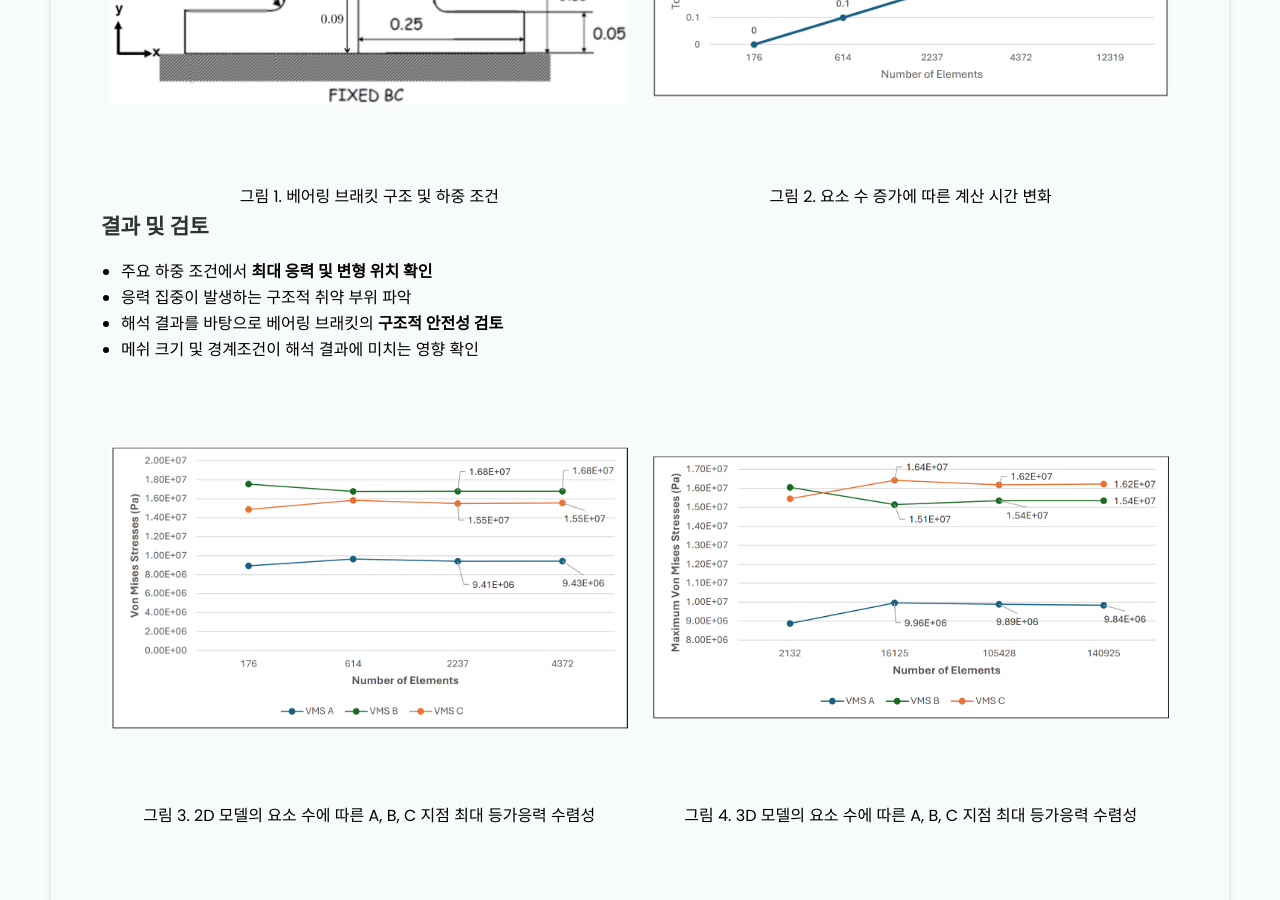
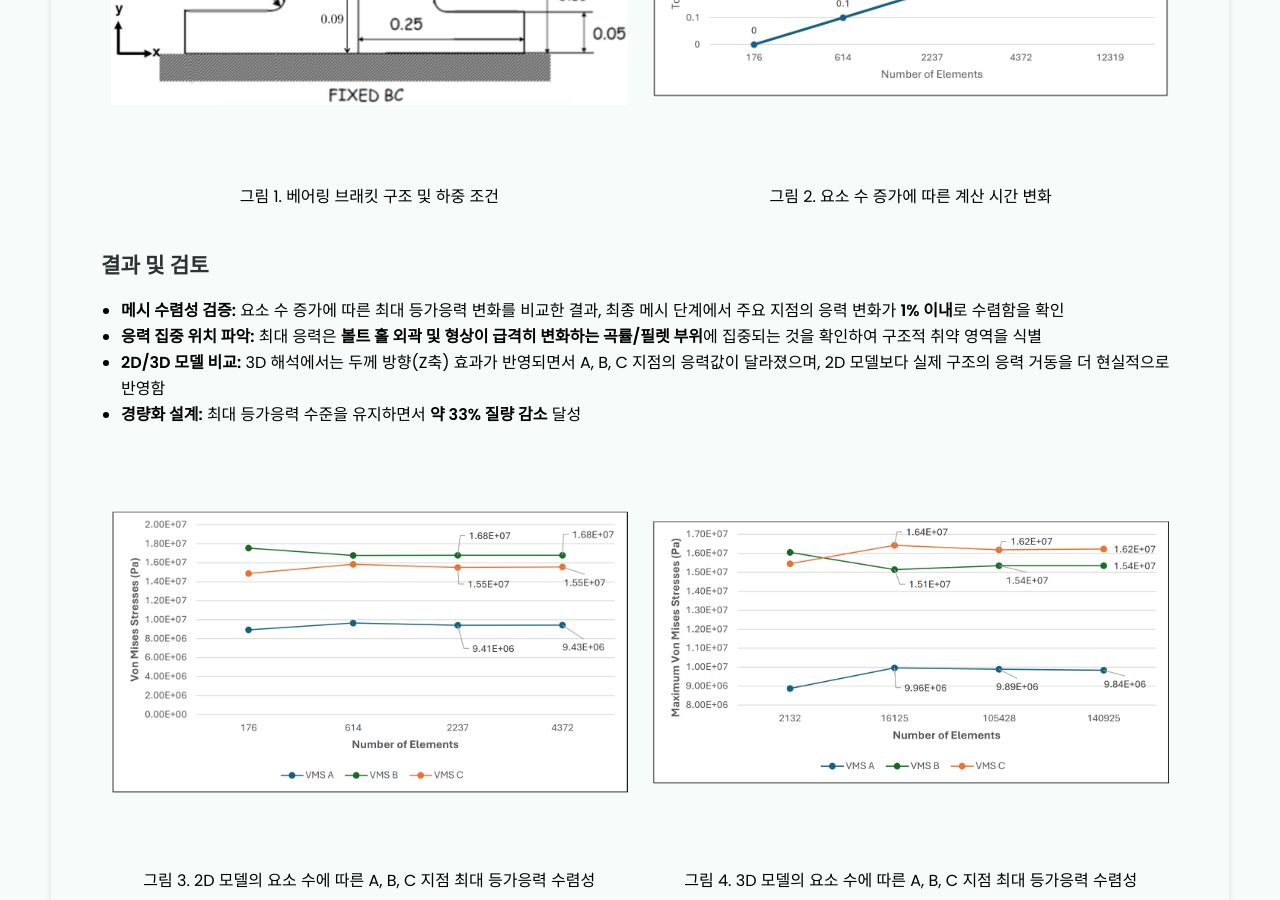
Before and after one commit to border3033/border3033.github.io, a Jekyll site: the page built from _projects/베어링 브래킷의 구조응력 해석/index.md, in a window 1280 px wide and 900 px high, scrolled down 1492 px. Built offline with Jekyll 4.4.1, drawn with Linux system fonts in a browser that asks for light colours.

Commit message:
Update index.md

```diff
--- a/_projects/베어링 브래킷의 구조응력 해석/index.md
+++ b/_projects/베어링 브래킷의 구조응력 해석/index.md
@@ -69,13 +69,13 @@ main-image: /coverpage.png
 
 </div>
 
-
+<br>
 ## 결과 및 검토
 
-- 주요 하중 조건에서 **최대 응력 및 변형 위치 확인**
-- 응력 집중이 발생하는 구조적 취약 부위 파악
-- 해석 결과를 바탕으로 베어링 브래킷의 **구조적 안전성 검토**
-- 메쉬 크기 및 경계조건이 해석 결과에 미치는 영향 확인
+- **메시 수렴성 검증:** 요소 수 증가에 따른 최대 등가응력 변화를 비교한 결과, 최종 메시 단계에서 주요 지점의 응력 변화가 **1% 이내**로 수렴함을 확인
+- **응력 집중 위치 파악:** 최대 응력은 **볼트 홀 외곽 및 형상이 급격히 변화하는 곡률/필렛 부위**에 집중되는 것을 확인하여 구조적 취약 영역을 식별
+- **2D/3D 모델 비교:** 3D 해석에서는 두께 방향(Z축) 효과가 반영되면서 A, B, C 지점의 응력값이 달라졌으며, 2D 모델보다 실제 구조의 응력 거동을 더 현실적으로 반영함
+- **경량화 설계:** 최대 등가응력 수준을 유지하면서 **약 33% 질량 감소** 달성
 
 <div style="display: flex; gap: 24px; justify-content: center; align-items: flex-start; flex-wrap: wrap; margin-top: 25px;">
 
@@ -133,7 +133,7 @@ main-image: /coverpage.png
 
 </div>
 
-<br><br>
+<br>
 
 ## 경량화 설계안
 
@@ -141,7 +141,7 @@ main-image: /coverpage.png
 <figure style="margin: 25px auto; text-align: center;">
   <img
     src="https://raw.githubusercontent.com/border3033/border3033.github.io/main/_projects/베어링%20브래킷의%20구조응력%20해석/concept1.png"
-    style="max-width: 100%; max-height: 300px; width: auto; height: auto; display: block; margin: 0 auto;"
+    style="max-width: 100%; max-height: 330px; width: auto; height: auto; display: block; margin: 0 auto;"
     alt="경량화 설계안 1: 절삭 형상 적용"
   >
   <figcaption style="margin-top: 8px; text-align: center;">
```
